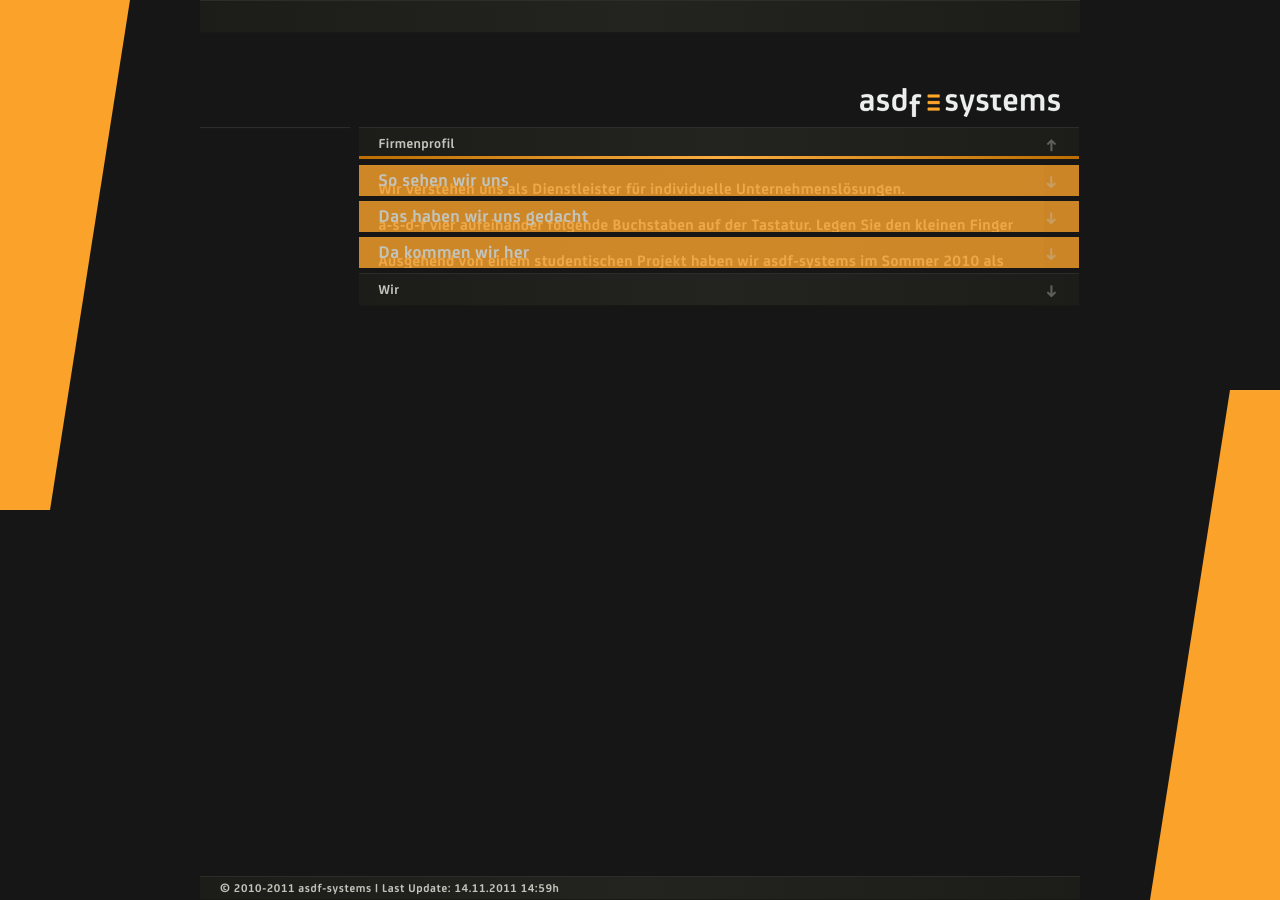
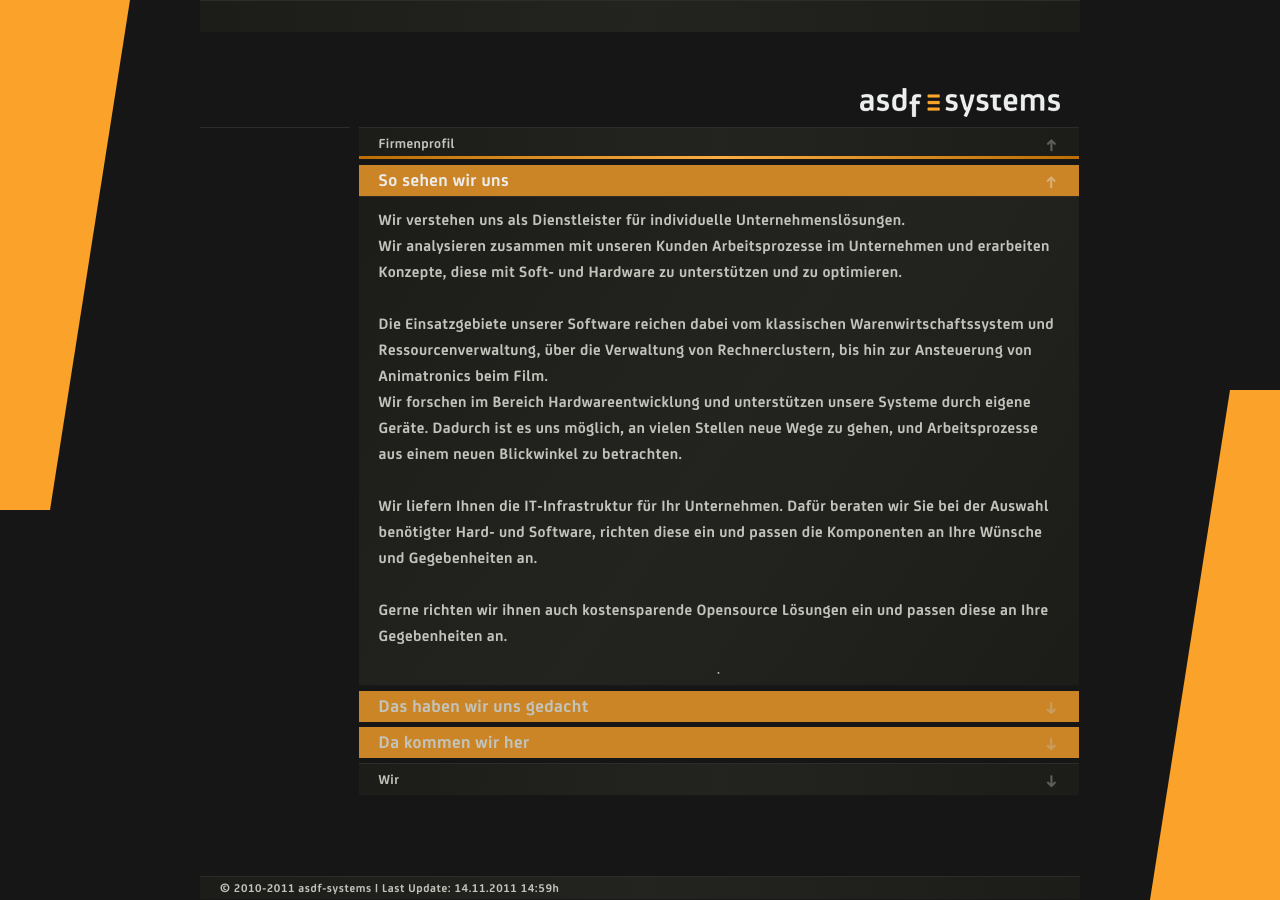
Before and after one commit to asdf-systems/asdf-systems.github.com, a Jekyll site: the page built from about.html, in a window 1280 px wide. Built offline with Jekyll 4.4.1, drawn with Linux system fonts in a browser that asks for light colours; nearby versions of some CDN libraries.

Commit message:
Added keywords and added support for imageless posts

```diff
--- a/_posts/2010-01-01-firmenprofil-da-kommen-wir-her.txt
+++ b/_posts/2010-01-01-firmenprofil-da-kommen-wir-her.txt
@@ -1,6 +1,7 @@
 ---
 title: Da kommen wir her
 category: firmenprofil
+keyword: herkunft
 ---
 Ausgehend von einem studentischen Projekt haben wir asdf-systems im Sommer 2010 als Unternehmergesellschaft (UG) in Berlin gegründet.
 
--- a/_posts/2010-01-02-firmenprofil-das-haben-wir-uns-gedacht.txt
+++ b/_posts/2010-01-02-firmenprofil-das-haben-wir-uns-gedacht.txt
@@ -1,6 +1,7 @@
 ---
 title: Das haben wir uns gedacht
 category: firmenprofil
+keyword: hintergedanken
 ---
 a-s-d-f vier aufeinander folgende Buchstaben auf der Tastatur. Legen Sie den kleinen Finger auf das a und vollführen Sie eine Trommelbewegung mit der linken Hand. So tippen Sie unseren Firmennamen. Es ist wie beim unbewussten, leicht gelangweilten Trommeln der Finger, der Firmenname rollt unter Ihren Fingern durch.
 
--- a/_posts/2010-01-03-firmenprofil-so-sehen-wir-uns.txt
+++ b/_posts/2010-01-03-firmenprofil-so-sehen-wir-uns.txt
@@ -1,6 +1,7 @@
 ---
 title: So sehen wir uns
 category: firmenprofil
+keyword: selbstbild
 ---
 Wir verstehen uns als Dienstleister für individuelle Unternehmenslösungen.
 Wir analysieren zusammen mit unseren Kunden Arbeitsprozesse im Unternehmen und erarbeiten Konzepte, diese mit Soft- und Hardware zu unterstützen und zu optimieren.
--- a/_posts/2010-05-01-werkstatt-servoplotter.txt
+++ b/_posts/2010-05-01-werkstatt-servoplotter.txt
@@ -2,6 +2,7 @@
 title: servoPlotter
 image: servoplotter.png
 category: werkstatt
+keyword: servoplotter
 ---
 Der Servoplotter sollte ein Drucker werden, der – im Gegensatz zu üblichen Tintenstrahl- oder Laserdruckern – die Bilder nicht rastert, sondern menschenähnlich mit einem Stift malt.
 Mit Hilfe eines selbstgebauten Arms mit Stifthalterung und Servomotorisierung haben wir den ersten Prototypen umgesetzt.
--- a/_posts/2010-06-22-product-servocontrol.txt
+++ b/_posts/2010-06-22-product-servocontrol.txt
@@ -2,6 +2,7 @@
 title: servoControl
 image: servocontrol.png
 category: hardware
+keyword: servocontrol
 ---
 Die ServoControl ist ein Komplettpaket aus Soft- und Hardware, um den Umgang mit den in der Filmbranche bekannten Animatronics zu erleichtern.
 
--- a/_posts/2010-08-28-product-fernwartung.txt
+++ b/_posts/2010-08-28-product-fernwartung.txt
@@ -2,6 +2,7 @@
 title: Fernwartung
 image: fernwartung.png
 category: consulting
+keyword: fernwartung
 ---
 In vielen Situationen braucht man schnell Hilfe am Computer.
 
--- a/_posts/2010-10-02-product-syncsuite.txt
+++ b/_posts/2010-10-02-product-syncsuite.txt
@@ -2,6 +2,7 @@
 title: syncSuite
 image: syncsuite.png
 category: software
+keyword: syncsuite
 ---
 Wenn an vielen gleichen Rechnern die gleiche Arbeit verrichtet werden muss, wie zum Beispiel die Installation einer neuen Software auf allen Workstations eines Büros, so kann Ihnen die syncSuite eine große Menge an Zeit und Nerven ersparen.
 
--- a/_posts/2010-11-11-werkstatt-oelrechner.txt
+++ b/_posts/2010-11-11-werkstatt-oelrechner.txt
@@ -2,6 +2,7 @@
 title: Ölrechner
 image: oelrechner.png
 category: werkstatt
+keyword: olrechner
 ---
 Bei diesem Projekt wollten wir überprüfen, ob es möglich ist mit mid-end Computerhardware die selben Leistungen zu erzielen, wie mit spezialisierter Clusterhardware. Dies wollten wir durch starkes Übertakten und ein ungewöhnliches Kühlprinzip erreichen.
 
--- a/_posts/2011-03-05-product-office.txt
+++ b/_posts/2011-03-05-product-office.txt
@@ -2,6 +2,7 @@
 title: asdf Office PC
 image: office.png
 category: consulting
+keyword: officepc
 ---
 Starten Sie doch Ihren PC genauso schnell und zuverlässig wie Ihren Fernseher, ohne Wartezeit.
 
--- a/_posts/2011-03-12-product-webengine.txt
+++ b/_posts/2011-03-12-product-webengine.txt
@@ -2,6 +2,7 @@
 title: webEngine
 image: webengine.png
 category: software
+keyword: webengine
 ---
 Die Webengine ist unser firmen-internes Tool zur effizienten und präzisen Umsetzung von Webauftritten. Sie wurde mit dem Ziel entworfen, eine möglichst gute Zusammenarbeit mit Grafikern und Designern zu ermöglichen und trotzdem einen unversierten Nutzer in die Lage zu versetzen, selbst die Inhalte seiner Webpräsenz zu aktualisieren.
 
--- a/_posts/2011-10-25-product-pux.txt
+++ b/_posts/2011-10-25-product-pux.txt
@@ -1,7 +1,8 @@
 ---
-title: Pux
+title: Pux - The Glaciator
 image: pux.png
 category: software
+keyword: pux
 ---
 Unser kleiner Held stellt sich in der königlichen Arena dem Kampf gegen Haie, Hechte und Wale.
 Durch seine gezielten Schneeball Würfe versucht er sich seine Gegner vom Leib zu halten und daran zu hindern seine Eisscholle zu zerstören.
--- a/_posts/template.txt
+++ b/_posts/template.txt
@@ -2,6 +2,7 @@
 title: Ueberschrift
 image: das_bild.png
 category: neuigkeiten, archiv, hardware, software, consulting oder werkstatt
+keyword: schlagwort_fuer_links
 ---
 Hier der Text hin.
 Zeilenumbrueche werden uebernommen.
--- a/about.html
+++ b/about.html
@@ -4,16 +4,16 @@ menu: about
 corners: orange
 ---
 <dl class="accordion">
-	<dt class="active">
+	<dt id="firmenprofil">
 		<div>
 			Firmenprofil
 		</div>
 	</dt>
 	<dd>
-		<dl id="firmenprofil"  class="accordion">
+		<dl class="accordion">
 			{% for post in site.posts %}
 				{% if post.categories contains "firmenprofil" %}
-					<dt>
+					<dt id="{{post.keyword | downcase}}" {% if post.image == nil %}class="noimg"{% endif %}>
 						<div>{{post.title}}</div>
 					</dt>
 					{% include bigpost.html %}
@@ -21,7 +21,7 @@ corners: orange
 			{% endfor %}
 		</dl>
 	</dd>
-	<dt>
+	<dt id="wir">
 		<div>Wir</div>
 	</dt>
 	<dd>
--- a/css/screen.css
+++ b/css/screen.css
@@ -465,7 +465,16 @@ dl.accordion dd > dl.accordion dt.active:after, dl.accordion dd > dl.accordion d
   background-color: transparent !important;
   background-image: none !important;
 }
-/* line 66, ../sass/page_elements/_accordion.scss */
+/* line 67, ../sass/page_elements/_accordion.scss */
+dl.accordion dd > dl.accordion dt.noimg + dd {
+  margin-top: 0;
+  max-height: 0;
+}
+/* line 72, ../sass/page_elements/_accordion.scss */
+dl.accordion dd > dl.accordion dt.noimg + dd .slider .pages section:not(.page-0) {
+  padding-top: 0;
+}
+/* line 79, ../sass/page_elements/_accordion.scss */
 dl.accordion dd > dl.accordion dd {
   max-height: 31px;
   position: relative;
@@ -473,11 +482,11 @@ dl.accordion dd > dl.accordion dd {
   margin-top: -31px;
   margin-bottom: 5px;
 }
-/* line 72, ../sass/page_elements/_accordion.scss */
+/* line 88, ../sass/page_elements/_accordion.scss */
 dl.accordion dd > dl.accordion dd .slider {
   margin-bottom: 0;
 }
-/* line 75, ../sass/page_elements/_accordion.scss */
+/* line 91, ../sass/page_elements/_accordion.scss */
 dl.accordion dd > dl.accordion dd .slider .pages section:not(.page-0) {
   padding-top: 31px;
 }
--- a/js/accordion.js
+++ b/js/accordion.js
@@ -2,6 +2,7 @@
 	// Handle accordion clicks
 	// - open first section by defaults
 	//   - except if it got the class "closed"
+	//   - or if the fragment adresses on of the headers
 	// - on header click:
 	//   - remove active class from all
 	//   - add active class to the clicked one
@@ -11,12 +12,17 @@
 
 		var openTargets = function() {
 			var targets = location.hash.split('#');
+			var found = false;
 			$headers.each(function() {
 				if($.inArray($(this).attr('id'), targets) != -1) {
 					$(this).addClass('active');
+					found = true;
 					return;
 				}
 			})
+			if(!found) {
+				$($headers[0]).addClass('active');
+			}
 		}
 		openTargets();
 
--- a/portfolio.html
+++ b/portfolio.html
@@ -11,7 +11,7 @@ corners: turquoise
 		<dl class="accordion">
 			{% for post in site.posts %}
 				{% if post.categories contains "hardware" %}
-					<dt id="{{post.title || downcase}}" class="turquoise">
+					<dt id="{{post.keyword | downcase}}" class="turquoise {% if post.image == nil %}noimg{% endif %}">
 						<div>{{post.title}}</div>
 					</dt>
 					{% include bigpost.html %}
@@ -26,7 +26,7 @@ corners: turquoise
 		<dl class="accordion">
 			{% for post in site.posts %}
 				{% if post.categories contains "software" %}
-					<dt id="{{post.title || downcase}}" class="pink">
+					<dt id="{{post.keyword | downcase}}" class="pink {% if post.image == nil %}noimg{% endif %}">
 						<div>{{post.title}}</div>
 					</dt>
 					{% include bigpost.html %}
@@ -41,7 +41,7 @@ corners: turquoise
 		<dl class="accordion">
 			{% for post in site.posts %}
 				{% if post.categories contains "consulting" %}
-					<dt id="{{post.title || downcase}}" class="blue">
+					<dt id="{{post.keyword | downcase}}" class="blue {% if post.image == nil %}noimg{% endif %}">
 						<div>{{post.title}}</div>
 					</dt>
 					{% include bigpost.html %}
--- a/workshop.html
+++ b/workshop.html
@@ -4,7 +4,7 @@ menu: workshop
 corners: orange
 ---
 <dl id="werkstatt" class="accordion">
-	<dt class="active">
+	<dt id="werkstatt">
 		<div>Werkstatt</div>
 	</dt>
 	<dd>
@@ -23,14 +23,14 @@ corners: orange
 			</section>
 		</div>
 	</dd>
-	<dt>
+	<dt id="2010">
 		<div>2010</div>
 	</dt>
 	<dd>
 		<dl class="accordion">
 			{% for post in site.posts %}
 				{% if post.categories contains "werkstatt" and {{post.date | date: "%Y" }} == "2010" %}
-					<dt>
+					<dt id="{{post.keyword | downcase}}" {% if post.image == nil %}class="noimg"{% endif %}>
 						<div>{{post.title}}</div>
 					</dt>
 					{% include bigpost.html %}
```
Also changed, not shown: sass/page_elements/_accordion.scss (+16 -0 lines).
